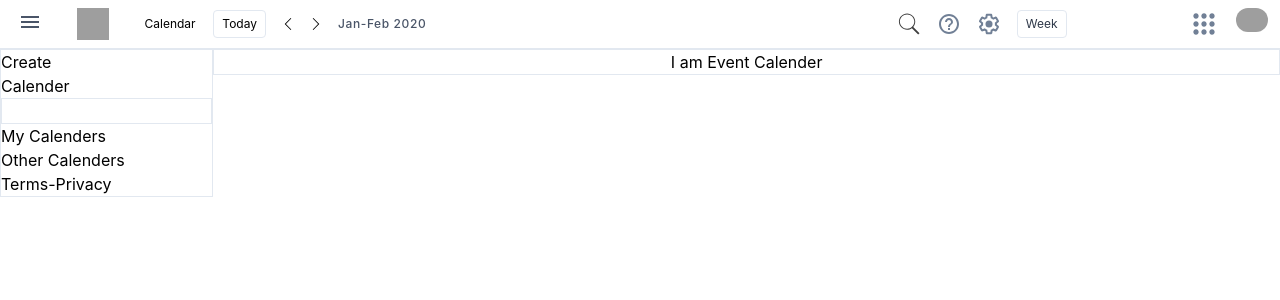
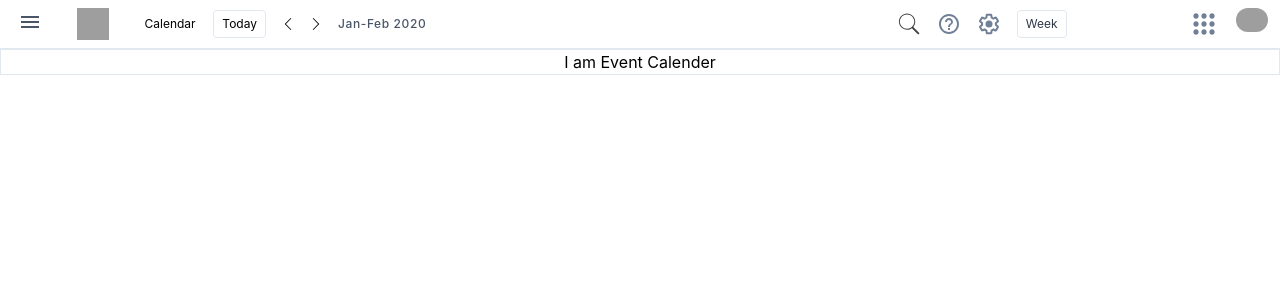
Before and after one commit to fir0j/Google-Calender, a React (Create React App) app: page / in a window 1280 px wide. Shown: the top 300 px of the page. Built offline with nearby package versions, Linux system fonts and the light colour scheme; grey boxes are pictures that could not be loaded; the HTML template or start-up script is replaced by a standard one.

Commit message:
added toggleSidebar functionality

```diff
--- a/src/App.js
+++ b/src/App.js
@@ -1,44 +1,20 @@
-import React from 'react';
+import React, { useState } from 'react';
 import { Navbar } from './components/Navbar.component';
+import { Sidebar } from './components/Sidebar.component';
+import { EventCalender } from './components/EventCalender.component';
 
-const Sidebar = () => {
-	return (
-		<div className="w-full border">
-			<div>
-				<button>Create</button>
-			</div>
-			<div>Calender</div>
-			<div>
-				<input className="w-full border" type="text" />
-			</div>
-			<div>
-				<p>My Calenders</p>
-			</div>
-			<div>
-				<p>Other Calenders</p>
-			</div>
-			<footer>
-				<p>
-					<span>Terms-</span>Privacy
-				</p>
-			</footer>
-		</div>
-	);
+function App() {
+	const [ showSidebar, setShowSidebar ] = useState(false);
+
+	const toggleSidebar = () => {
+		setShowSidebar(!showSidebar);
 	};
 
-const EventCalender = () => {
-	return (
-		<div className="w-full flex justify-center border">
-			<p>I am Event Calender</p>
-		</div>
-	);
-};
-
-function App() {
 	return (
 		<main>
-			<Navbar />
+			<Navbar toggleSidebar={toggleSidebar} />
 			<hr />
+			{showSidebar === true ? (
 				<div className="flex w-full">
 					<div className="w-2/12">
 						<Sidebar />
@@ -47,6 +23,11 @@ function App() {
 						<EventCalender />
 					</div>
 				</div>
+			) : (
+				<div className="flex w-full">
+					<EventCalender />
+				</div>
+			)}
 		</main>
 	);
 }
--- /dev/null
+++ b/src/components/EventCalender.component.js
@@ -0,0 +1,9 @@
+import React from 'react';
+
+export const EventCalender = () => {
+	return (
+		<div className="w-full flex justify-center border">
+			<p>I am Event Calender</p>
+		</div>
+	);
+};
--- a/src/components/Navbar.component.js
+++ b/src/components/Navbar.component.js
@@ -3,12 +3,12 @@ import Previous from '../assests/previous.svg';
 import Next from '../assests/next.svg';
 import Search from '../assests/search.svg';
 
-export const Navbar = () => {
+export const Navbar = (props) => {
 	return (
 		<nav className="flex justify-between text-xs my-2">
 			<div className="w-2/12 flex justify-around items-center">
 				<figure className="">
-					<button className="inline-block">
+					<button className="inline-block" onClick={props.toggleSidebar}>
 						<svg className="w-6 h-6 fill-current text-gray-700" focusable="false" viewBox="0 0 24 24">
 							<path d="M3 18h18v-2H3v2zm0-5h18v-2H3v2zm0-7v2h18V6H3z" />
 						</svg>
--- /dev/null
+++ b/src/components/Sidebar.component.js
@@ -0,0 +1,25 @@
+import React from 'react';
+export const Sidebar = () => {
+	return (
+		<div className="w-full border">
+			<div>
+				<button>Create</button>
+			</div>
+			<div>Calender</div>
+			<div>
+				<input className="w-full border" type="text" />
+			</div>
+			<div>
+				<p>My Calenders</p>
+			</div>
+			<div>
+				<p>Other Calenders</p>
+			</div>
+			<footer>
+				<p>
+					<span>Terms-</span>Privacy
+				</p>
+			</footer>
+		</div>
+	);
+};
```
Lines whose indentation alone changed are shown as unchanged.
